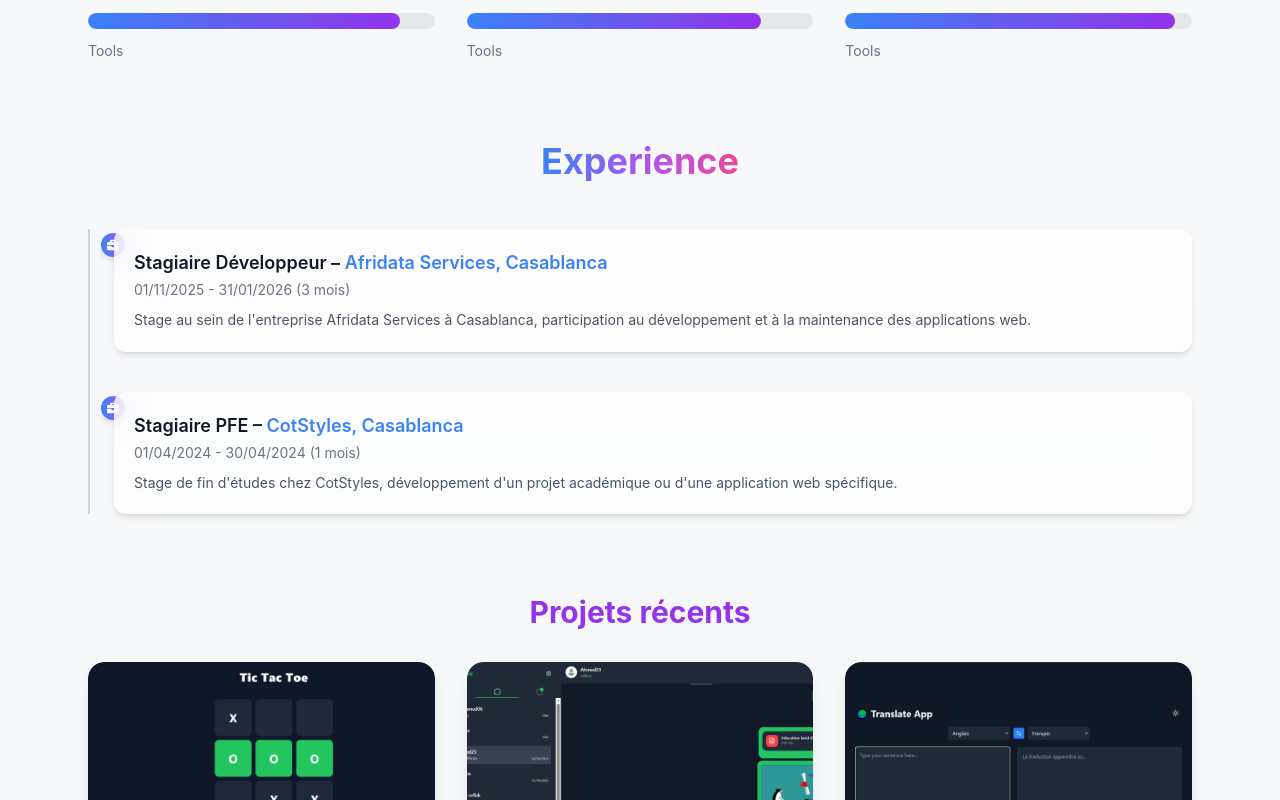
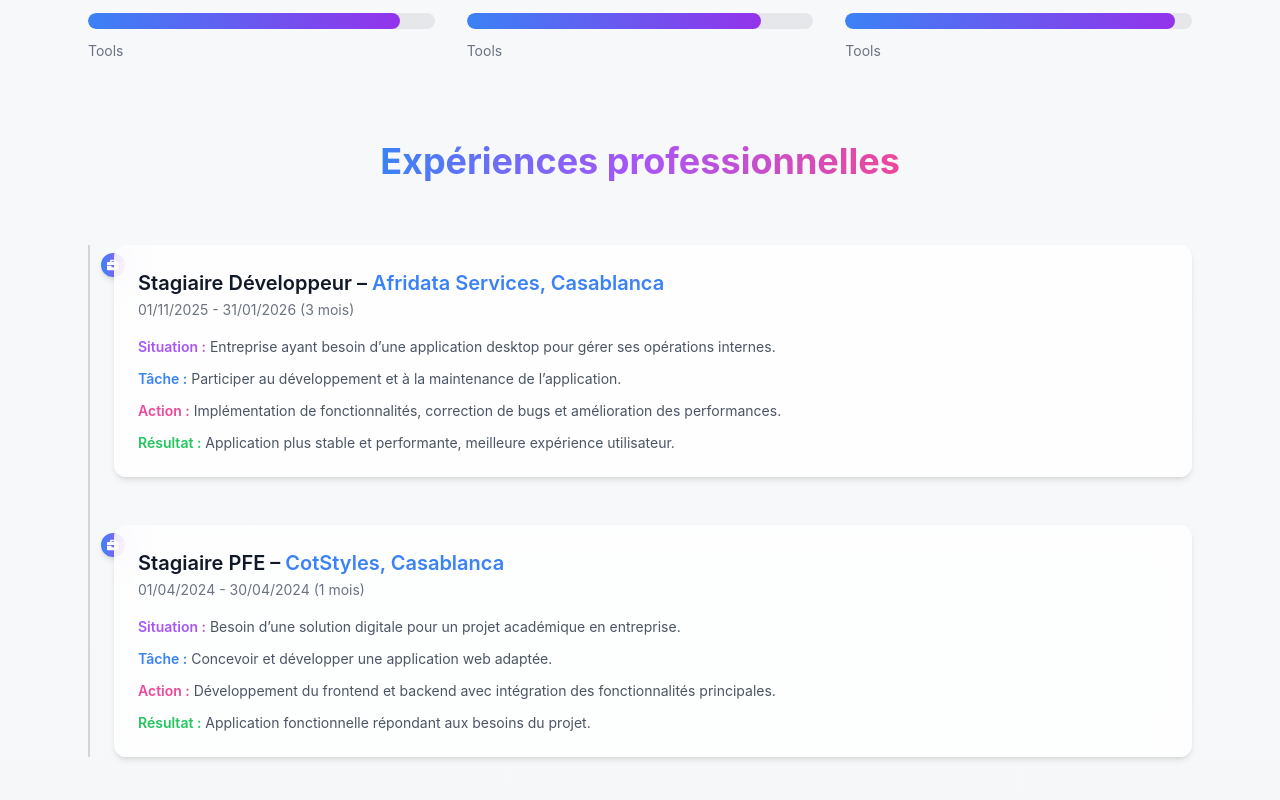
Before and after one commit to mohamedsellak12/Portfolio, a React (Vite) app: page / in a window 1280 px wide. Shown: the part 1640-2440 px from the top of the page. Built offline with nearby package versions, Linux system fonts and the light colour scheme.

Commit message:
5 april version

```diff
--- a/src/Components/Experience.jsx
+++ b/src/Components/Experience.jsx
@@ -1,5 +1,7 @@
 import { motion } from "framer-motion";
 import { FaBriefcase } from "react-icons/fa";
+
+
 
 export default function Experience() {
   const experiences = [
@@ -7,28 +9,38 @@ export default function Experience() {
       role: "Stagiaire Développeur",
       company: "Afridata Services, Casablanca",
       period: "01/11/2025 - 31/01/2026 (3 mois)",
-    desc: "Stage au sein de l'entreprise Afridata Services à Casablanca, participation au développement et à la maintenance des applications web."
+      star: {
+        situation: "Entreprise ayant besoin d’une application desktop pour gérer ses opérations internes.",
+        task: "Participer au développement et à la maintenance de l’application.",
+        action: "Implémentation de fonctionnalités, correction de bugs et amélioration des performances.",
+        result: "Application plus stable et performante, meilleure expérience utilisateur."
+      }
     },
     {
       role: "Stagiaire PFE",
       company: "CotStyles, Casablanca",
       period: "01/04/2024 - 30/04/2024 (1 mois)",
-    desc: "Stage de fin d'études chez CotStyles, développement d'un projet académique ou d'une application web spécifique."
+      star: {
+        situation: "Besoin d’une solution digitale pour un projet académique en entreprise.",
+        task: "Concevoir et développer une application web adaptée.",
+        action: "Développement du frontend et backend avec intégration des fonctionnalités principales.",
+        result: "Application fonctionnelle répondant aux besoins du projet."
+      }
     }
   ];
 
   return (
-    <section id="experience" className="max-w-6xl mx-auto mb-20 px-6">
+    <section id="experience" className="max-w-6xl mx-auto mb-32 px-6">
 
       {/* 🔥 Title */}
-      <h2 className="text-3xl md:text-4xl font-bold text-center mb-12">
+      <h2 className="text-3xl md:text-4xl font-bold text-center mb-16">
         <span className="bg-gradient-to-r from-blue-500 via-purple-500 to-pink-500 bg-clip-text text-transparent">
-          Experience
+          Expériences professionnelles
         </span>
       </h2>
 
       {/* 🔹 Timeline */}
-      <div className="relative border-l-2 border-gray-300 dark:border-gray-700 pl-6 space-y-10">
+      <div className="relative border-l-2 border-gray-300 dark:border-gray-700 pl-6 space-y-12">
 
         {experiences.map((exp, index) => (
           <motion.div
@@ -40,24 +52,48 @@ export default function Experience() {
           >
 
             {/* 🔵 Dot */}
-            <span className="absolute -left-[13px] top-1 w-6 h-6 rounded-full bg-gradient-to-r from-blue-500 to-purple-500 flex items-center justify-center text-white shadow-md">
+            <span className="absolute -left-[13px] top-2 w-6 h-6 rounded-full bg-gradient-to-r from-blue-500 to-purple-500 flex items-center justify-center text-white shadow-md">
               <FaBriefcase size={12} />
             </span>
 
             {/* 📦 Card */}
-            <div className="bg-white/70 dark:bg-gray-800/60 backdrop-blur-lg p-5 rounded-xl shadow-md hover:shadow-xl transition">
+            <div className="bg-white/80 dark:bg-gray-800/60 backdrop-blur-lg p-6 rounded-xl shadow-md hover:shadow-xl transition space-y-4">
 
-              <h3 className="font-semibold text-lg">
-                {exp.role} – <span className="text-blue-500">{exp.company}</span>
+              {/* Header */}
+              <div>
+                <h3 className="font-semibold text-lg md:text-xl">
+                  {exp.role} –{" "}
+                  <span className="text-blue-500">{exp.company}</span>
                 </h3>
-
                 <span className="text-sm text-gray-500 dark:text-gray-400">
                   {exp.period}
                 </span>
+              </div>
 
-              <p className="mt-2 text-gray-600 dark:text-gray-300 text-sm leading-relaxed">
-                {exp.desc}
+              {/* 🔥 STAR Content */}
+              <div className="grid gap-3 text-sm text-gray-600 dark:text-gray-300">
+
+  <p>
+    <span className="font-semibold text-purple-500">Situation :</span>{" "}
+    {exp.star.situation}
   </p>
+
+  <p>
+    <span className="font-semibold text-blue-500">Tâche :</span>{" "}
+    {exp.star.task}
+  </p>
+
+  <p>
+    <span className="font-semibold text-pink-500">Action :</span>{" "}
+    {exp.star.action}
+  </p>
+
+  <p>
+    <span className="font-semibold text-green-500">Résultat :</span>{" "}
+    {exp.star.result}
+  </p>
+
+</div>
             </div>
 
           </motion.div>
```
Lines whose indentation alone changed are shown as unchanged.
